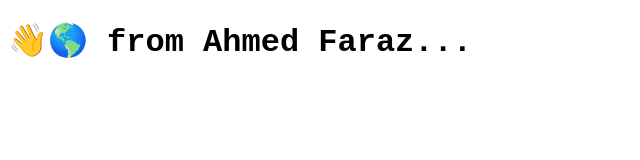
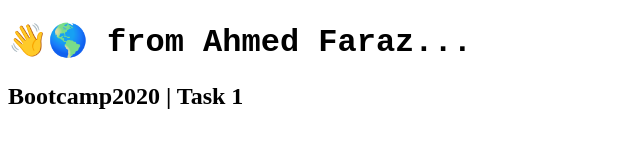
Before and after one commit to aahmedfaraz/Bootcamp2020-Task1, a plain HTML site: page index.html in a window 1280 px wide. Shown: the whole page, without its empty margins (0-640 px from the left). Drawn offline with Linux system fonts and the light colour scheme.

Commit message:
Update index.html

```diff
--- a/index.html
+++ b/index.html
@@ -13,5 +13,6 @@
 </head>
 <body>
     <h1>👋🌎 from Ahmed Faraz...</h1>
+    <h2>Bootcamp2020 | Task 1</h2>
 </body>
 </html>
```
